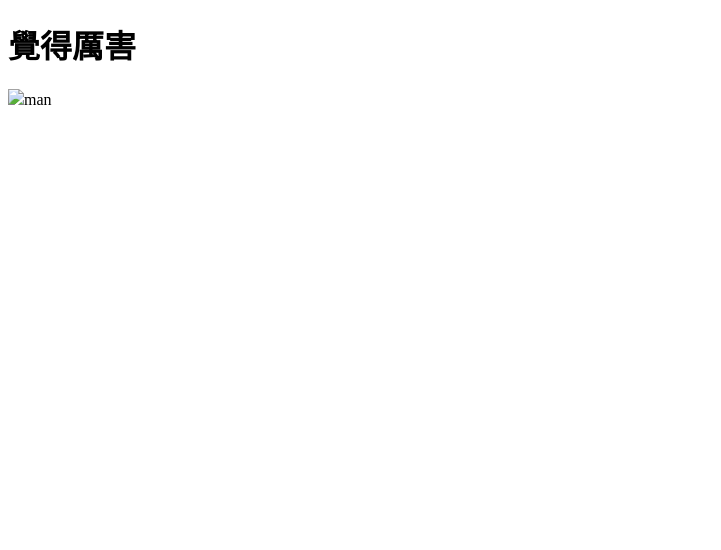
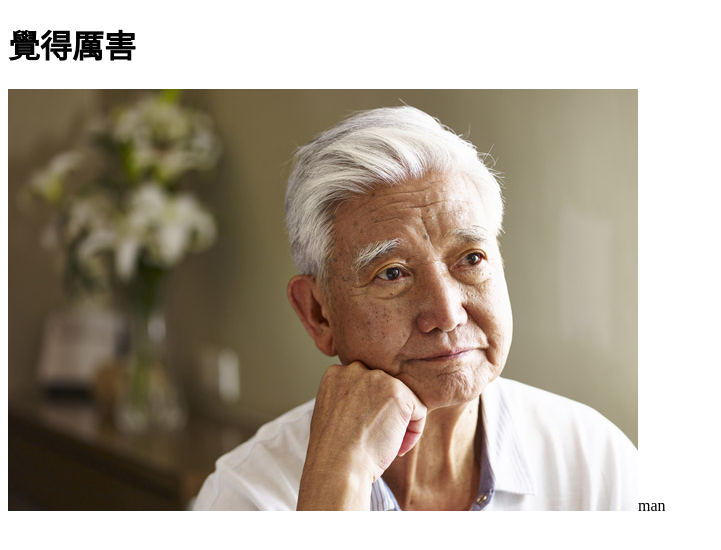
Before and after one commit to tuifei1991/tuifei1991.github.io, a plain HTML site: page index.html in a window 1280 px wide. Shown: the whole page, without its empty margins (0-721 px from the left). Drawn offline with Linux system fonts and the light colour scheme.

Commit message:
Update index.html

```diff
--- a/index.html
+++ b/index.html
@@ -6,6 +6,6 @@
   </head>
   <body>
     <h1>覺得厲害</h1>
-    <img src="./https://github.com/tuifei1991/tuifei1991.github.io/blob/main/article-5ccc215628e3a.jpg">man </img>
+    <img src="https://github.com/tuifei1991/tuifei1991.github.io/blob/main/article-5ccc215628e3a.jpg">man </img>
   </body>
 </html>
```
